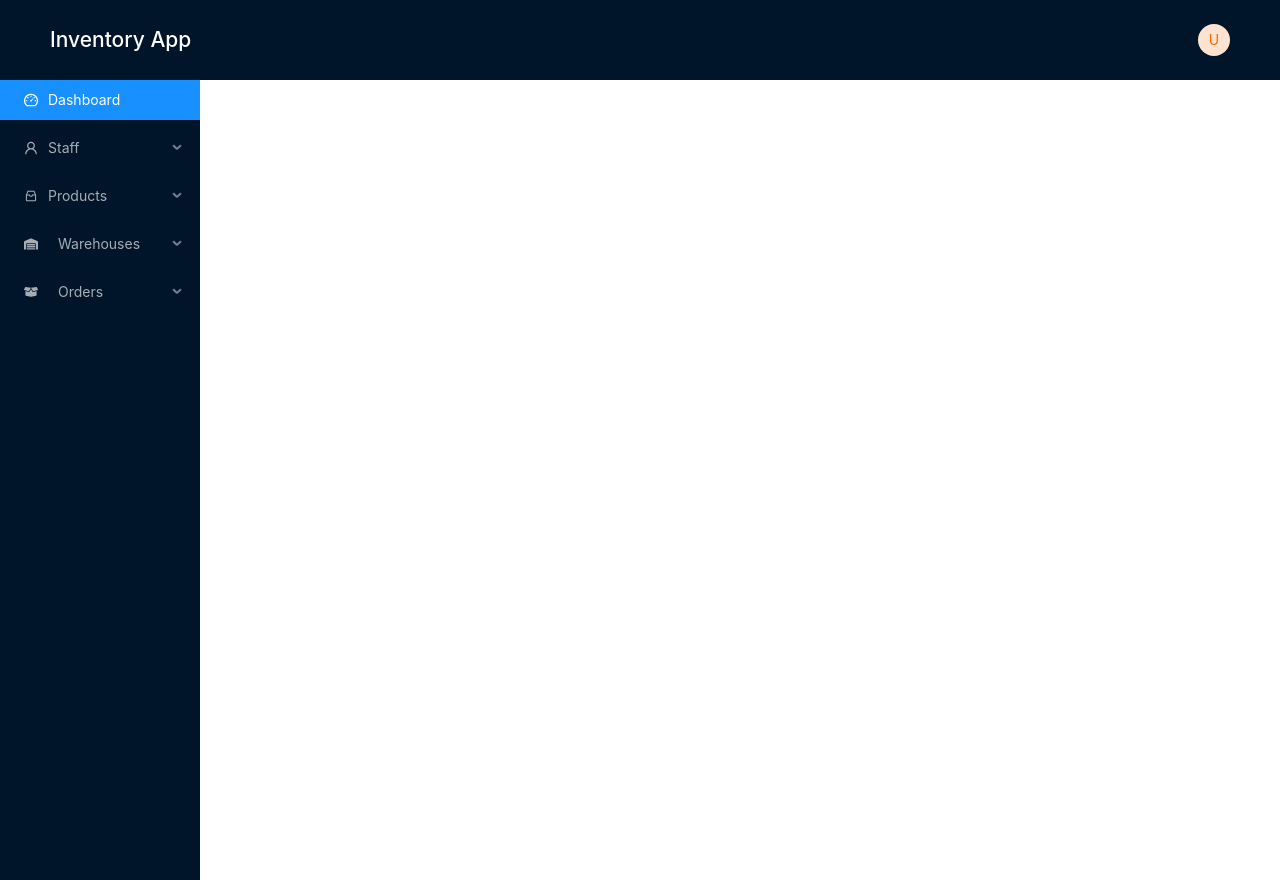
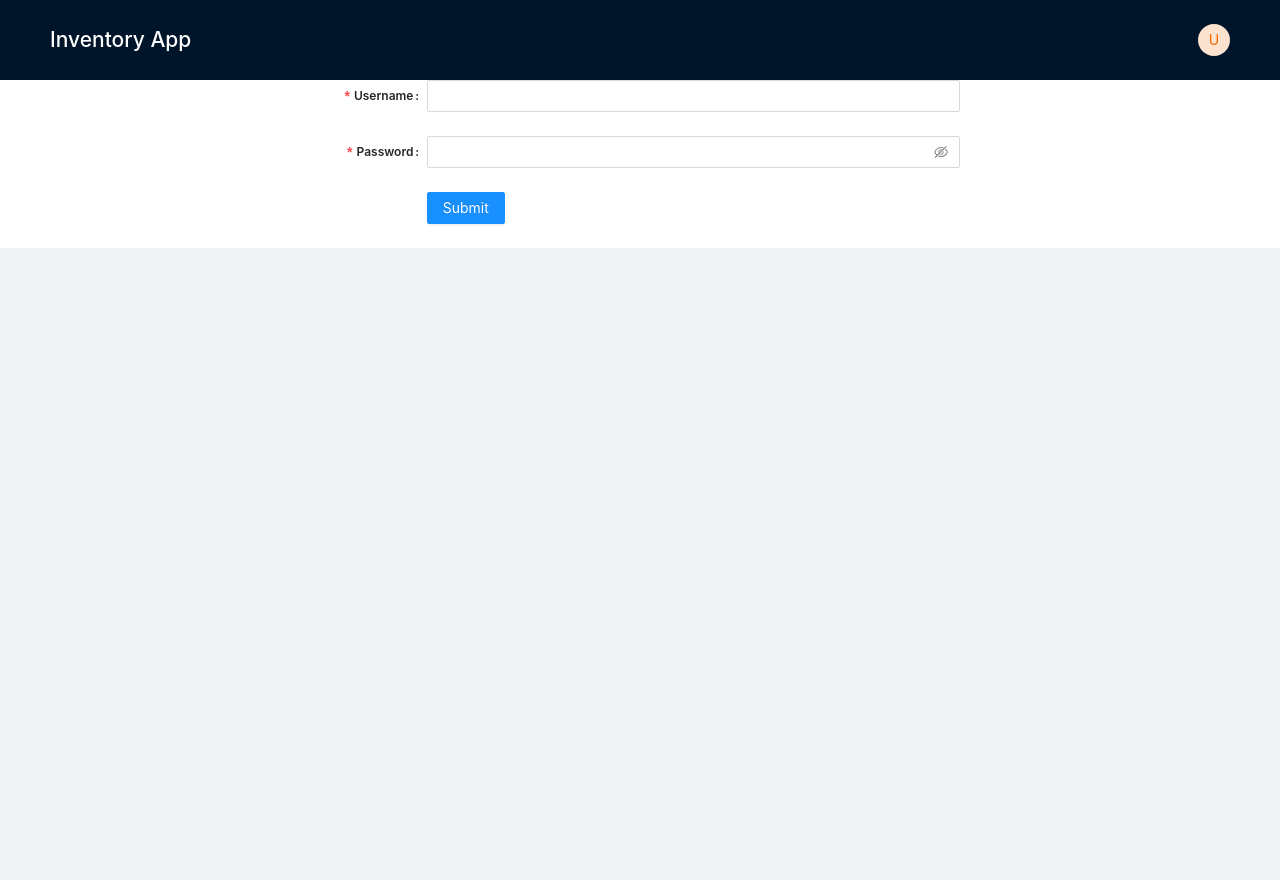
Before and after one commit to zramic1/Inventory-App, a React (Create React App) app in the folder inventory-ui/: page /login in a window 1280 px wide. Built offline with nearby package versions, Linux system fonts and the light colour scheme.

Commit message:
Login form added

```diff
--- a/inventory-ui/package.json
+++ b/inventory-ui/package.json
@@ -9,6 +9,7 @@
     "ant-design-pro": "^2.3.2",
     "ant-table-extensions": "^1.1.7",
     "antd": "^4.15.4",
+    "axios": "^0.21.1",
     "react": "^17.0.2",
     "react-dom": "^17.0.2",
     "react-icons": "^4.2.0",
--- a/inventory-ui/src/components/Dashboard.js
+++ b/inventory-ui/src/components/Dashboard.js
@@ -9,7 +9,7 @@ import { Bar } from 'ant-design-pro/lib/Charts';
 const { Meta } = Card;
 
 const salesData = [];
-for (let i = 0; i < 12; i += 1) {
+for (let i = 0; i < 7; i += 1) {
     salesData.push({
         x: `${i + 1}`,
         y: Math.floor(Math.random() * 1000) + 200,
@@ -17,7 +17,7 @@ for (let i = 0; i < 12; i += 1) {
 }
 
 const salesData1 = [];
-for (let i = 0; i < 7; i += 1) {
+for (let i = 0; i < 12; i += 1) {
     salesData1.push({
         x: `${i + 1}`,
         y: Math.floor(Math.random() * 1000) + 200,
--- a/inventory-ui/src/components/GridLayout.js
+++ b/inventory-ui/src/components/GridLayout.js
@@ -1,4 +1,4 @@
-import React, { Fragment } from "react";
+import React, { Fragment, useState } from "react";
 import { Menu } from "antd";
 import {
   DashboardOutlined,
@@ -12,22 +12,27 @@ import { BsPlusSquare } from "react-icons/bs";
 import { FaWarehouse, FaBoxOpen } from "react-icons/fa";
 import { CgDetailsMore } from "react-icons/cg";
 
-import { BrowserRouter as Router, Switch, Route, Link } from "react-router-dom";
+import { BrowserRouter as Router, Switch, Route, Link, Redirect } from "react-router-dom";
 import { Layout } from "antd";
-import Warehouse from "./Warehouse";
-import Order from "./Order";
-import Users from "./Users";
-import Dashboard from "./Dashboard";
+
+import Routes from "./Routes";
+
 const { Sider, Content } = Layout;
 
 const { SubMenu } = Menu;
 
 function GridLayout() {
+  const [logged, setLogged] = useState(false);
+
+  const userLogged = (truth) => {
+    setLogged(truth);
+  }
+
   return (
     <div style={{ height: "100vh" }}>
       <Router>
         <Layout>
-          <Sider>
+          {logged && <Sider>
             <Menu
               defaultSelectedKeys={["1"]}
               mode="inline"
@@ -72,10 +77,10 @@ function GridLayout() {
                 </Menu.Item>
               </SubMenu>
             </Menu>
-          </Sider>
+          </Sider>}
           <Content className="content">
             <Switch>
-              <Routes />
+              <Routes userLog={userLogged} log={logged} />
             </Switch>
           </Content>
         </Layout>
@@ -84,28 +89,4 @@ function GridLayout() {
   );
 }
 
-function Routes() {
-  return (
-    <Fragment>
-      <Route exact path="/">
-        <Dashboard />
-      </Route>
-      <Route exact path="/staff">
-        <Users />
-        <div>stafovi</div>
-      </Route>
-      <Route exact path="/products">
-        {/*<Products />*/}
-        <div>produkti</div>
-      </Route>
-      <Route exact path="/warehouses">
-        <Warehouse />
-      </Route>
-      <Route exact path="/orders">
-        <Order />
-      </Route>
-    </Fragment>
-  );
-}
-
 export default GridLayout;
--- /dev/null
+++ b/inventory-ui/src/components/Login.js
@@ -0,0 +1,111 @@
+import React, { useState } from 'react';
+
+import { Form, Input, Button, Checkbox } from 'antd';
+
+import axios from "axios";
+
+const layout = {
+    labelCol: {
+        span: 8,
+    },
+    wrapperCol: {
+        span: 10,
+    },
+};
+const tailLayout = {
+    wrapperCol: {
+        offset: 8,
+        span: 10
+    },
+};
+
+function Login(props) {
+
+    const [allValues, setAllValues] = useState({
+        username: "",
+        password: ""
+    })
+
+    const onFinish = (values) => {
+        console.log('Success:', values);
+        onSubmit();
+    };
+
+    const onFinishFailed = (errorInfo) => {
+        console.log('Failed:', errorInfo);
+    };
+
+    const onInputChange = (e) => {
+        setAllValues({ ...allValues, [e.target.name]: e.target.value });
+    }
+
+    const onSubmit = () => {
+        console.log("Username je: ", allValues.username);
+        console.log("Password je: ", allValues.password);
+        let url = "http://localhost:8060";
+        axios.post(url + "/authenticate", {
+            username: allValues.username,
+            password: allValues.password
+        }).then(res => {
+            localStorage.setItem('token', res.data.jwt);
+            props.data(true);
+        })
+            .catch((error) => {
+                console.log("Status");
+                console.log(error.response.status);
+                console.log("Greska!");
+                console.log(error);
+            });
+    }
+
+    return (
+        <Form
+            {...layout}
+            name="loginForm"
+            initialValues={{
+                remember: true,
+            }}
+            onFinish={onFinish}
+            onFinishFailed={onFinishFailed}
+        >
+            <Form.Item
+                label="Username"
+                name="usernameItem"
+                rules={[
+                    {
+                        required: true,
+                        message: 'Please input your username!',
+                    },
+                ]}
+            >
+                <Input name="username" onChange={(e) => { onInputChange(e) }} />
+            </Form.Item>
+
+            <Form.Item
+                label="Password"
+                name="passwordItem"
+                rules={[
+                    {
+                        required: true,
+                        message: 'Please input your password!',
+                    },
+                ]}
+            >
+                <Input.Password name="password" onChange={(e) => { onInputChange(e) }} />
+            </Form.Item>
+
+            {/*<Form.Item {...tailLayout} name="remember" valuePropName="checked">
+                <Checkbox>Remember me</Checkbox>
+            </Form.Item>*/}
+
+            <Form.Item {...tailLayout}>
+                <Button type="primary" htmlType="submit"
+                >
+                    Submit
+            </Button>
+            </Form.Item>
+        </Form>
+    );
+}
+
+export default Login;
--- /dev/null
+++ b/inventory-ui/src/components/Routes.js
@@ -0,0 +1,52 @@
+import React, { Fragment, useState } from "react";
+import Warehouse from "./Warehouse";
+import Order from "./Order";
+import Users from "./Users";
+import Dashboard from "./Dashboard";
+import Login from "./Login";
+
+import { BrowserRouter as Router, Switch, Route, Link, Redirect } from "react-router-dom";
+
+function Routes(props) {
+    return (
+        <Fragment>
+            <Route exact path="">
+                {props.log ? <Dashboard /> : <Redirect to="/login"></Redirect>}
+            </Route>
+            {/*logged &&
+          <Route exact path="/">
+            <Dashboard />
+          </Route>
+        */}
+            {props.log &&
+                <Route exact path="/staff">
+                    <Users />
+                    <div>stafovi</div>
+                </Route>
+            }
+            {props.log &&
+                <Route exact path="/products">
+                    {/*<Products />*/}
+                    <div>produkti</div>
+                </Route>
+            }
+            {props.log &&
+                <Route exact path="/warehouses">
+                    <Warehouse />
+                </Route>
+            }
+            {props.log &&
+                <Route exact path="/orders">
+                    <Order />
+                </Route>
+            }
+            {!props.log &&
+                <Route exact path="/login">
+                    <Login data={props.userLog} />
+                </Route>
+            }
+        </Fragment>
+    );
+}
+
+export default Routes;
```
Also changed, not shown: 1 other file (tests, documents, lock files or other folders).
